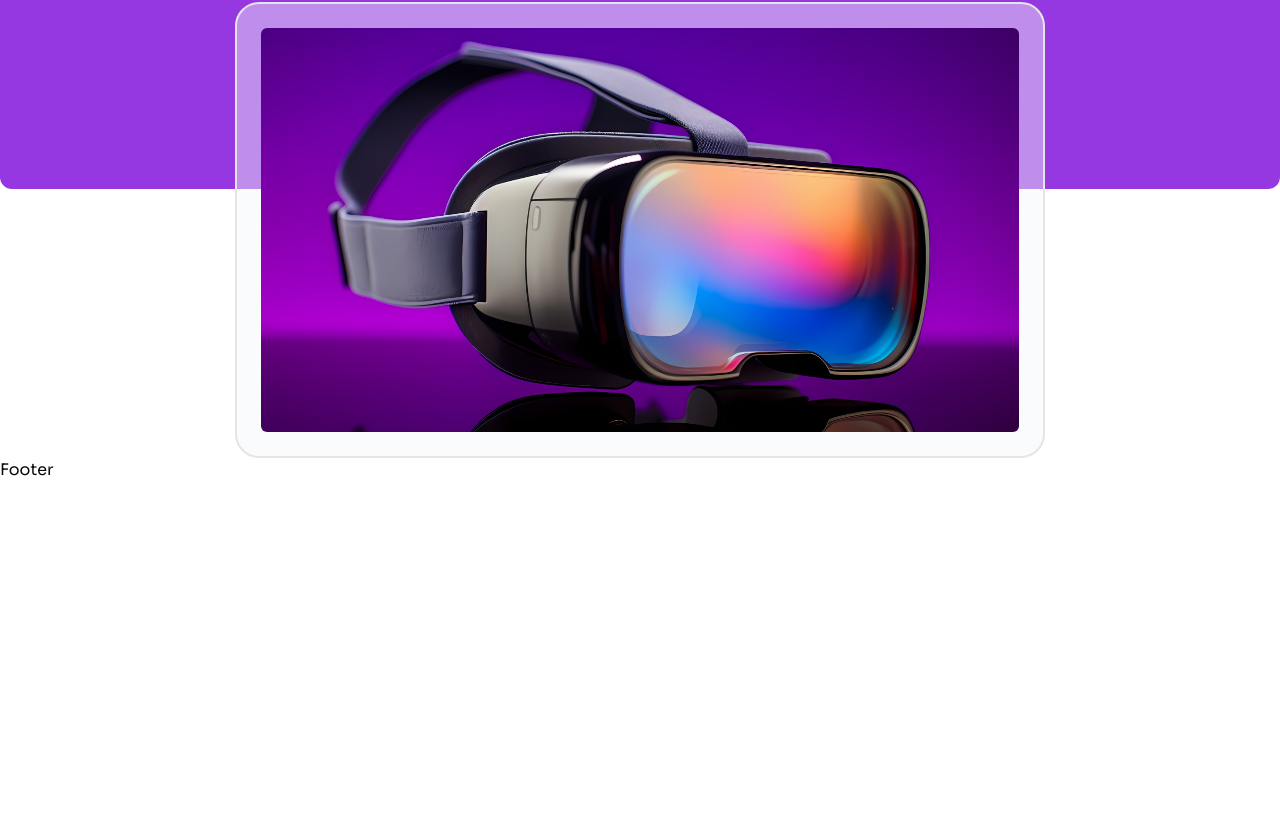
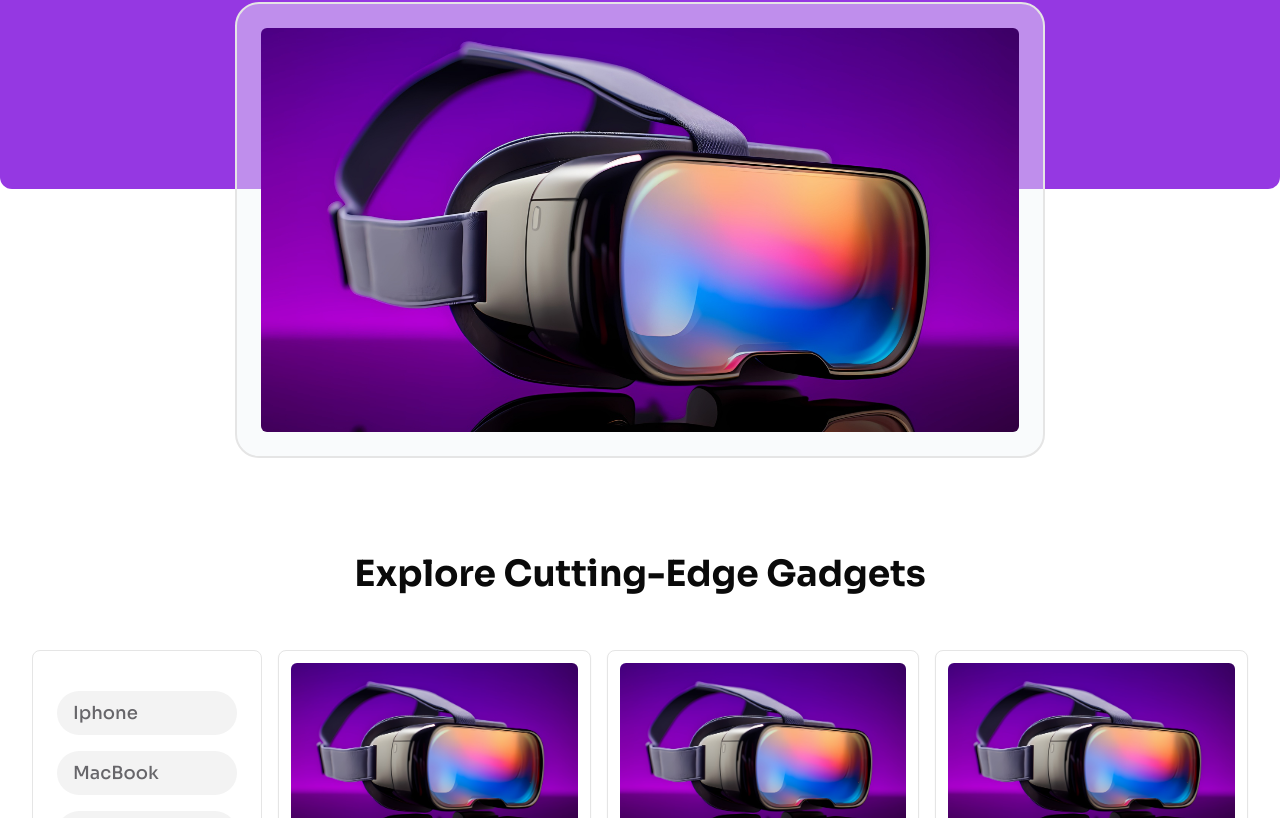
Before and after one commit to imashiksarkar/gadget-heaven, a React (Vite) app: page / in a window 1280 px wide. Shown: the part 490-1308 px from the top of the page. Before the commit the page ends 972 px from the top, so only its background shows below. Built offline with nearby package versions, Linux system fonts and the light colour scheme.

Commit message:
- product section complete

```diff
--- /dev/null
+++ b/src/components/ProductCard/index.tsx
@@ -0,0 +1,40 @@
+import { Link } from 'react-router-dom'
+import { Button } from '../ui/button'
+import { Card, CardDescription, CardHeader, CardTitle } from '../ui/card'
+
+export interface ProductCardProps {
+  productId: string
+  title: string
+  description: string
+  image: string
+}
+
+const ProductCard = ({
+  productId,
+  title,
+  description,
+  image,
+}: ProductCardProps) => {
+  return (
+    <Card className='max-w-[480px] p-3 overflow-hidden'>
+      <figure className='w-full aspect-[16/10] rounded-md overflow-hidden'>
+        <img className='w-full h-full object-cover' src={image} alt='laptop' />
+      </figure>
+      <CardHeader className='p-0 mt-6'>
+        <CardTitle>{title}</CardTitle>
+        <CardDescription className='mt-3 text-wrap'>
+          {description}
+        </CardDescription>
+      </CardHeader>
+
+      <Button
+        className='mt-4 rounded-full text-[#9538E2] border-[#9538E2] text-lg font-semibold'
+        variant={'outline'}
+      >
+        <Link to={`/product/${productId}`}>View Details</Link>
+      </Button>
+    </Card>
+  )
+}
+
+export default ProductCard
--- /dev/null
+++ b/src/components/ui/card.tsx
@@ -0,0 +1,79 @@
+import * as React from "react"
+
+import { cn } from "@/lib/utils"
+
+const Card = React.forwardRef<
+  HTMLDivElement,
+  React.HTMLAttributes<HTMLDivElement>
+>(({ className, ...props }, ref) => (
+  <div
+    ref={ref}
+    className={cn(
+      "rounded-lg border bg-card text-card-foreground shadow-sm",
+      className
+    )}
+    {...props}
+  />
+))
+Card.displayName = "Card"
+
+const CardHeader = React.forwardRef<
+  HTMLDivElement,
+  React.HTMLAttributes<HTMLDivElement>
+>(({ className, ...props }, ref) => (
+  <div
+    ref={ref}
+    className={cn("flex flex-col space-y-1.5 p-6", className)}
+    {...props}
+  />
+))
+CardHeader.displayName = "CardHeader"
+
+const CardTitle = React.forwardRef<
+  HTMLDivElement,
+  React.HTMLAttributes<HTMLDivElement>
+>(({ className, ...props }, ref) => (
+  <div
+    ref={ref}
+    className={cn(
+      "text-2xl font-semibold leading-none tracking-tight",
+      className
+    )}
+    {...props}
+  />
+))
+CardTitle.displayName = "CardTitle"
+
+const CardDescription = React.forwardRef<
+  HTMLDivElement,
+  React.HTMLAttributes<HTMLDivElement>
+>(({ className, ...props }, ref) => (
+  <div
+    ref={ref}
+    className={cn("text-sm text-muted-foreground", className)}
+    {...props}
+  />
+))
+CardDescription.displayName = "CardDescription"
+
+const CardContent = React.forwardRef<
+  HTMLDivElement,
+  React.HTMLAttributes<HTMLDivElement>
+>(({ className, ...props }, ref) => (
+  <div ref={ref} className={cn("p-6 pt-0", className)} {...props} />
+))
+CardContent.displayName = "CardContent"
+
+const CardFooter = React.forwardRef<
+  HTMLDivElement,
+  React.HTMLAttributes<HTMLDivElement>
+>(({ className, ...props }, ref) => (
+  <div
+    ref={ref}
+    className={cn("flex items-center p-6 pt-0", className)}
+    {...props}
+  />
+))
+CardFooter.displayName = "CardFooter"
+
+export { Card, CardHeader, CardFooter, CardTitle, CardDescription, CardContent }
--- a/src/index.css
+++ b/src/index.css
@@ -131,7 +131,7 @@
   }
 
   .home-page {
-    .con {
+    .hero .con {
       @apply relative
       before:left-0
       before:right-0
--- a/src/pages/Home/index.tsx
+++ b/src/pages/Home/index.tsx
@@ -1,8 +1,28 @@
+import ProductCard, { type ProductCardProps } from '@/components/ProductCard'
 import { Button } from '@/components/ui/button'
+import { Link } from 'react-router-dom'
+
+const categories = [
+  'Iphone',
+  'MacBook',
+  'Smart Watches',
+  'Accessories',
+  'Phones',
+  'Laptops',
+  'All Product',
+]
+
+const product: ProductCardProps = {
+  productId: 'aaaaaaaa',
+  title: 'Card Title',
+  description: 'Card Description',
+  image: 'banner.jpg',
+}
 
 const Home = () => {
   return (
-    <section className='home-page'>
+    <div className='home-page'>
+      <section className='hero'>
         <div className='con'>
           <header className='flex flex-col text-center items-center text-white'>
             <h1 className='text-3xl md:text-4xl lg:text-5xl font-bold max-w-[25ch] leading-[42px]md:leading-[52px] lg:leading-[72px] mt-4'>
@@ -28,6 +48,72 @@ const Home = () => {
           </div>
         </div>
       </section>
+
+      <section className='products mt-24'>
+        <div className='con grid grid-cols-1 md:grid-cols-[minmax(230px,_2fr)_10fr] justify-items-center gap-4'>
+          <h1 className='md:col-span-2 mb-10 text-4xl font-bold'>
+            Explore Cutting-Edge Gadgets
+          </h1>
+          <aside className='category bg-white border w-full rounded-lg p-6 h-max mb-10'>
+            <ul>
+              {categories.map((category: string) => {
+                const categoryVal = category.replace(' ', '_').toLowerCase()
+
+                return (
+                  <li key={categoryVal} className=''>
+                    <Link
+                      to={`?category=${categoryVal}`}
+                      className='bg-[#F3F3F3] block py-2 px-4 rounded-full mt-4 text-lg font-medium text-[#67666A]'
+                    >
+                      {category}
+                    </Link>
+                  </li>
+                )
+              })}
+            </ul>
+          </aside>
+          <div className='products__list w-full grid grid-cols-[repeat(auto-fit,minmax(270px,_1fr))] gap-4 justify-items-center'>
+            <ProductCard
+              productId={product.productId}
+              title={product.title}
+              description={product.description}
+              image={product.image}
+            />
+            <ProductCard
+              productId={product.productId}
+              title={product.title}
+              // description={product.description}
+              description='lfasuihfsnyusagf asgdtdtaSC YWGDYUGTYDGCTSAFDtcc gysagdgygryuayga dg ygsdsd cgsdga'
+              image={product.image}
+            />
+            <ProductCard
+              productId={product.productId}
+              title={product.title}
+              description={product.description}
+              image={product.image}
+            />
+            <ProductCard
+              productId={product.productId}
+              title={product.title}
+              description={product.description}
+              image={product.image}
+            />
+            <ProductCard
+              productId={product.productId}
+              title={product.title}
+              description={product.description}
+              image={product.image}
+            />
+            <ProductCard
+              productId={product.productId}
+              title={product.title}
+              description={product.description}
+              image={product.image}
+            />
+          </div>
+        </div>
+      </section>
+    </div>
   )
 }
 
```
Lines whose indentation alone changed are shown as unchanged.
